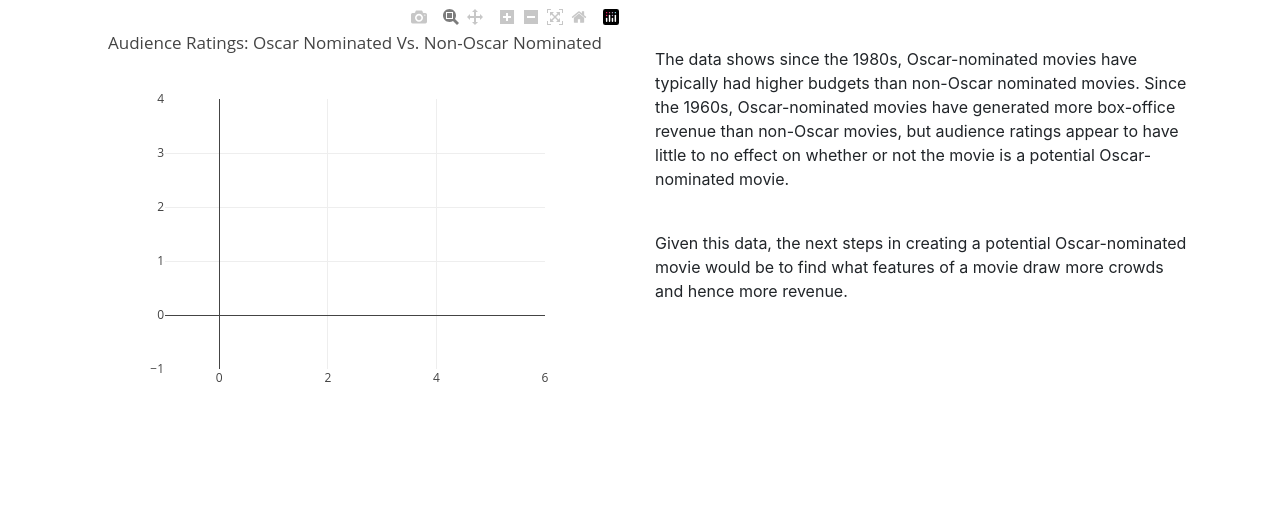
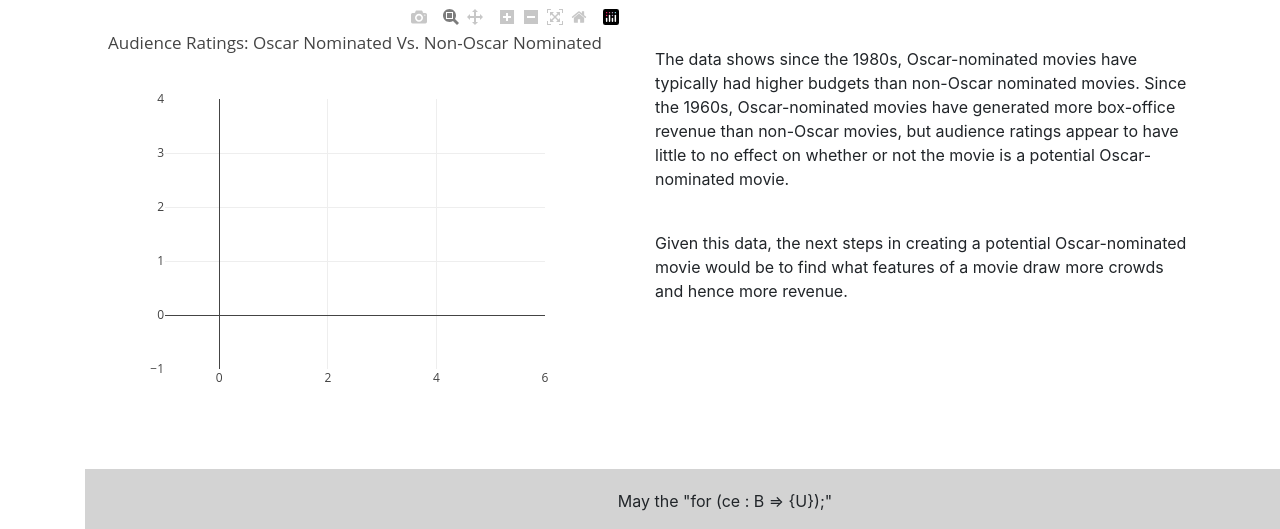
Before and after one commit to gemelodyyu/good-movies, a Flask app: page /comparison.html in a window 1280 px wide; the page is wider, and only the part inside the window is pictured. Shown: the part 563-1092 px from the top of that part. Before the commit the page ends 945 px from the top of that part, so only its background shows below. Run offline with Flask 2, Linux system fonts and the light colour scheme; data that the repository does not hold is empty; some libraries are stand-ins or nearby versions.

Commit message:
11_23 class

```diff
--- a/templates/comparison.html
+++ b/templates/comparison.html
@@ -8,6 +8,7 @@
 <!-- Bring in our bootstrap stylesheet -->
 <link rel="stylesheet" href="https://stackpath.bootstrapcdn.com/bootstrap/4.5.2/css/bootstrap.min.css" integrity="sha384-JcKb8q3iqJ61gNV9KGb8thSsNjpSL0n8PARn9HuZOnIxN0hoP+VmmDGMN5t9UJ0Z" crossorigin="anonymous">
 <meta name="viewport" content="width=device-width, initial-scale=1, shrink-to-fit=no">
+<link rel="stylesheet" href="/static/css/style.css">
     </head>
 
     <body class="container">
@@ -60,6 +61,9 @@
                 </div>
             </main>
         </div>
+        <div id="footer">
+            <p>May the "for (ce : B => {U});"</p>
+        </div>
 
         <script src="https://cdn.plot.ly/plotly-latest.min.js"></script>
         <script src="https://code.jquery.com/jquery-3.3.1.slim.min.js" integrity="sha384-q8i/X+965DzO0rT7abK41JStQIAqVgRVzpbzo5smXKp4YfRvH+8abtTE1Pi6jizo" crossorigin="anonymous"></script>
--- a/templates/data.html
+++ b/templates/data.html
@@ -130,7 +130,7 @@
     </div>
     <!-- Footer-->
     <div id="footer">
-        <p>The Coding Boot Camp&copy;2020</p>
+        <p>May the "for (ce : B => {U});"</p>
     </div>
     <!-- <footer id="footer">
         <span class="bottom">Movie Database</span>
```
Also changed, not shown: 1 other file.
